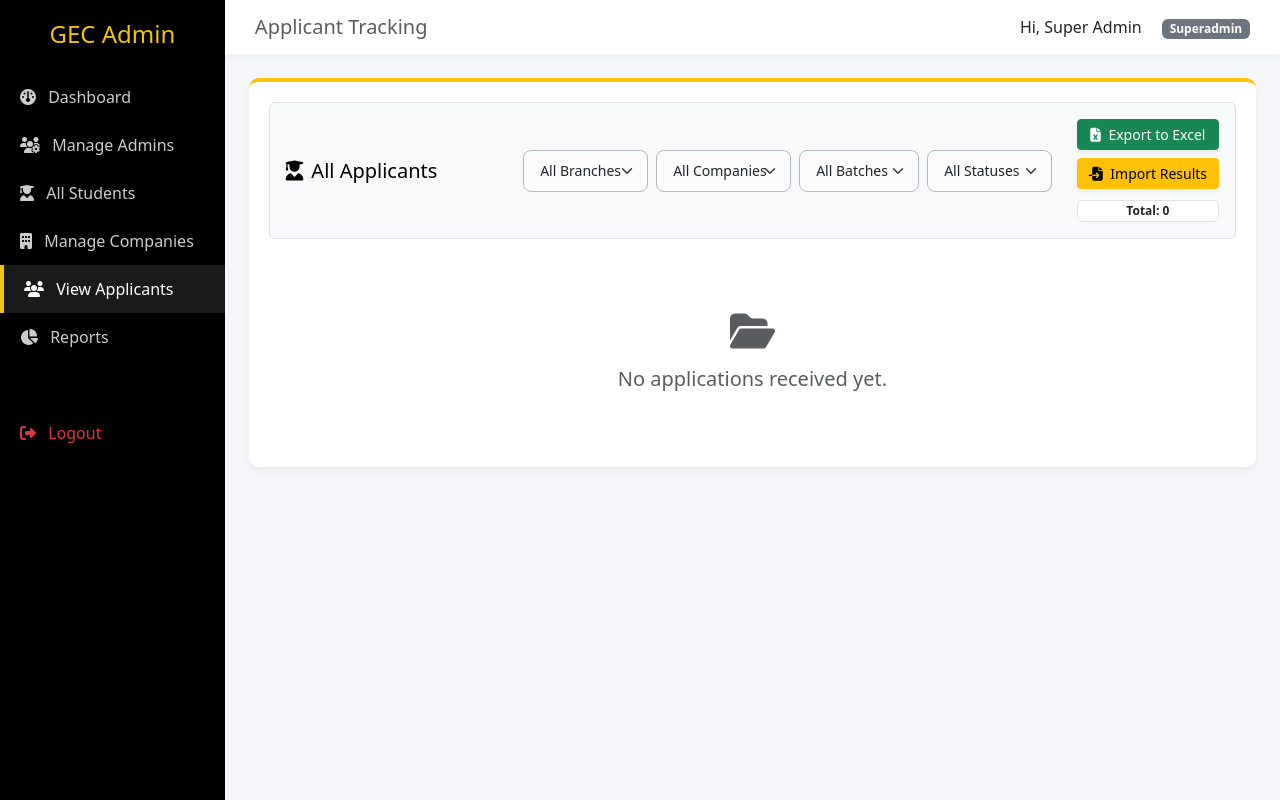
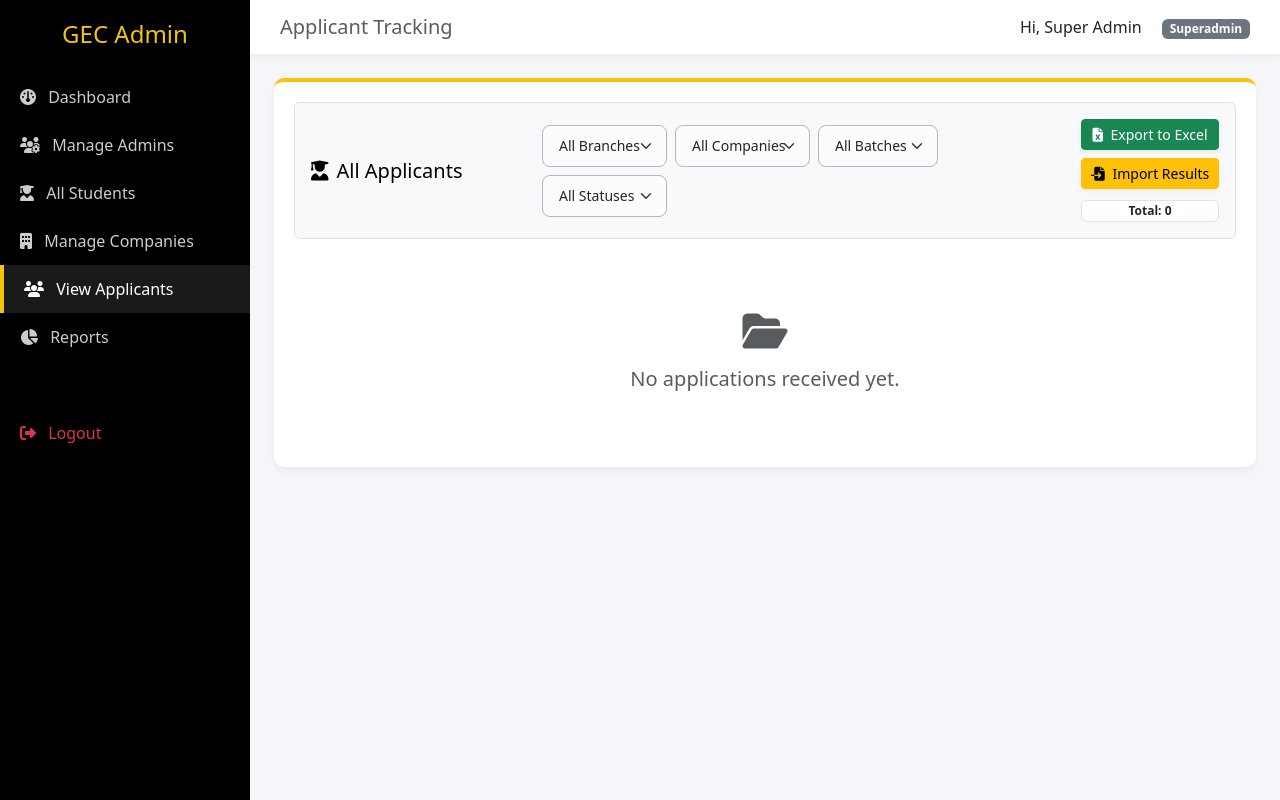
Before and after one commit to Aman-p02/gecm_placement_portal, a PHP site: page /gec_placement_portal/view_applicants.php in a window 1280 px wide. Run offline with PHP 8.4, Linux system fonts and the light colour scheme; a user stored in the database is signed in; data that the repository does not hold is empty; some libraries are stand-ins or nearby versions.

Commit message:
Fixed sidebar layout in admin CSS

```diff
--- a/admin-module/css/admin_style.css
+++ b/admin-module/css/admin_style.css
@@ -82,6 +82,8 @@ body.auth-page {
     background: var(--primary-navy);
     color: white;
     padding-top: 20px;
+    width: 250px;
+    flex-shrink: 0;
 }
 .sidebar a {
     color: rgba(255,255,255,0.8);
```
